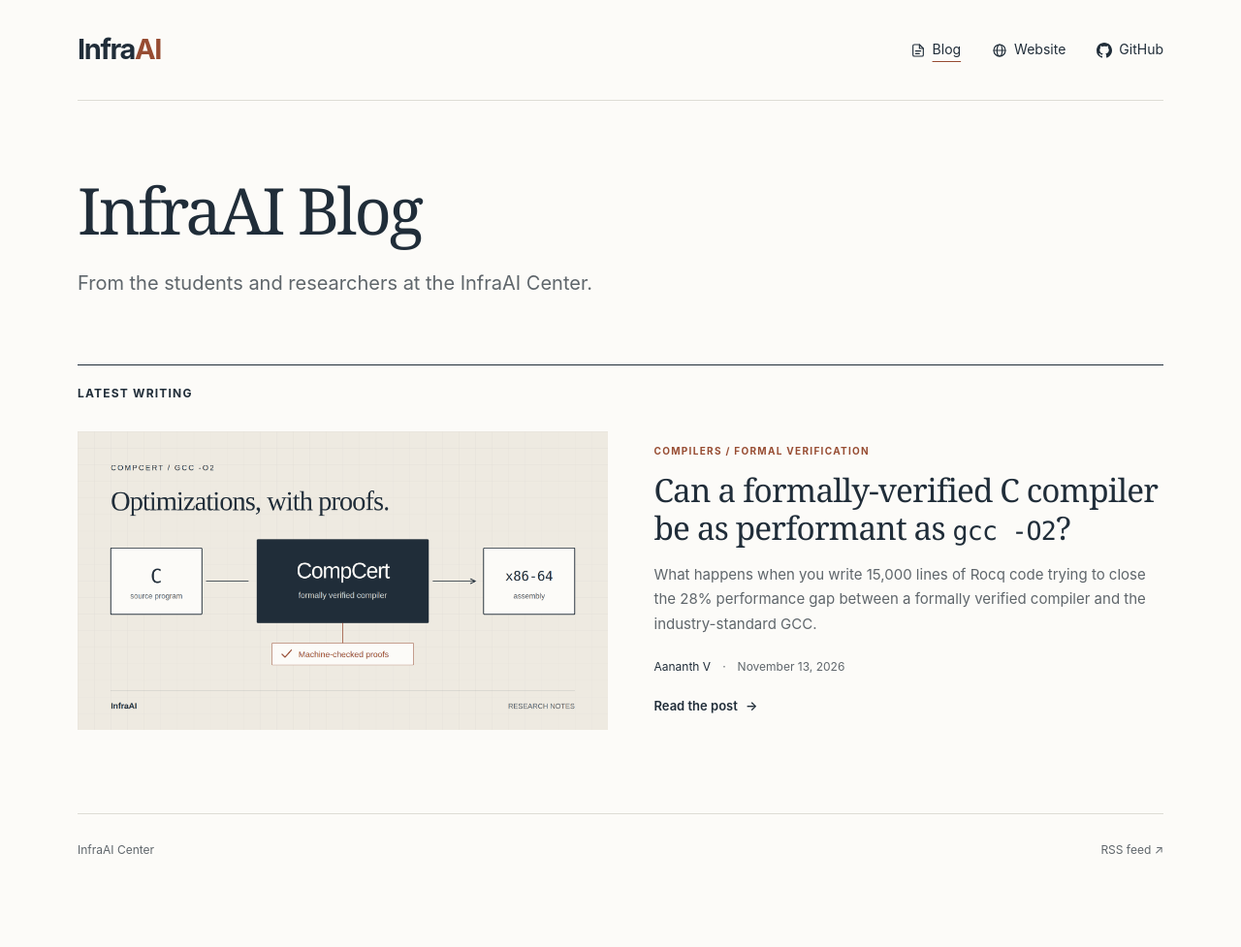
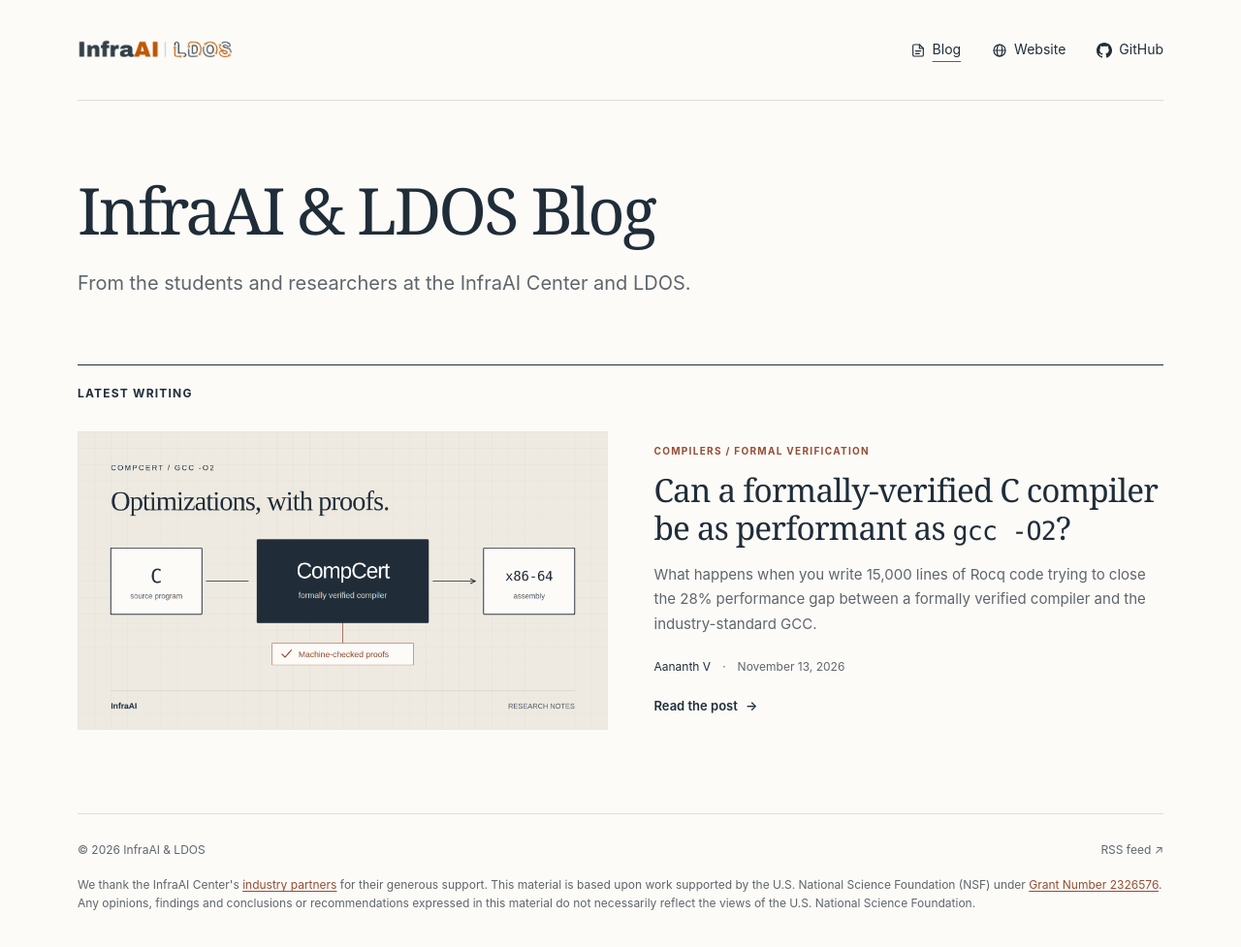
Before and after one commit to UT-InfraAI/ut-infraai.github.io, a Jekyll site: the page built from index.html, in a window 1280 px wide. Shown: the whole page at 97% size. Built offline with Jekyll 4.4.1, drawn with Linux system fonts in a browser that asks for light colours; before the commit the page ends 922 px from its top, so only the background shows below that.

Commit message:
Add InfraAI & LDOS branding and NSF acknowledgment footer
- Replace the text wordmark with the combined InfraAI | LDOS logo
- Rename the site to "InfraAI & LDOS Blog" (title, heading, subtitle)
- Footer: dynamic copyright ("© 2026", later "© 2026–YY") and a
  text-only acknowledgment linking to the industry partners page and
  the NSF Expeditions in Computing program (Grant 2326576)
- Footer links use the accent color

```diff
--- a/_config.yml
+++ b/_config.yml
@@ -1,4 +1,4 @@
-title: InfraAI Research Blog
+title: InfraAI & LDOS Blog
 description: Experiments, ideas, and explanations from the InfraAI group.
 url: "https://ut-infraai.github.io"
 baseurl: ""
--- a/_layouts/default.html
+++ b/_layouts/default.html
@@ -27,7 +27,7 @@
   <body>
     <a class="skip-link" href="#main">Skip to content</a>
     <header class="site-header shell">
-      <a class="wordmark" href="{{ '/' | relative_url }}" aria-label="InfraAI blog home">Infra<span>AI</span></a>
+      <a class="wordmark" href="{{ '/' | relative_url }}"><img src="{{ '/assets/images/infraai-ldos-logo.png' | relative_url }}" width="400" height="75" alt="InfraAI and LDOS blog home"></a>
       <nav aria-label="Main navigation">
         <a href="{{ '/' | relative_url }}"{% if page.url == '/' %} aria-current="page"{% endif %}>
           <svg class="nav-icon" viewBox="0 0 24 24" fill="none" stroke="currentColor" stroke-width="1.7" stroke-linecap="round" stroke-linejoin="round" aria-hidden="true" focusable="false">
@@ -57,8 +57,14 @@
       {{ content }}
     </main>
     <footer class="site-footer shell">
-      <span>InfraAI Center</span>
-      {% if site.posts.size > 0 %}<a href="{{ '/feed.xml' | relative_url }}">RSS feed <span aria-hidden="true">↗</span></a>{% endif %}
+      <div class="footer-row">
+        {% assign current_year = site.time | date: '%Y' | plus: 0 %}
+        <span>&copy; 2026{% if current_year > 2026 %}&ndash;{{ site.time | date: '%y' }}{% endif %} InfraAI &amp; LDOS</span>
+        {% if site.posts.size > 0 %}<a href="{{ '/feed.xml' | relative_url }}">RSS feed <span aria-hidden="true">↗</span></a>{% endif %}
+      </div>
+      <div class="footer-ack">
+        <p>We thank the InfraAI Center's <a href="https://infraai.center/industry">industry partners</a> for their generous support. This material is based upon work supported by the U.S. National Science Foundation (NSF) under <a href="https://www.nsf.gov/funding/opportunities/expeditions-expeditions-computing">Grant Number 2326576</a>. Any opinions, findings and conclusions or recommendations expressed in this material do not necessarily reflect the views of the U.S. National Science Foundation.</p>
+      </div>
     </footer>
   </body>
 </html>
--- a/assets/css/site.css
+++ b/assets/css/site.css
@@ -48,8 +48,8 @@ img { display: block; max-width: 100%; height: auto; }
   min-height: 104px;
   border-bottom: 1px solid var(--rule);
 }
-.wordmark { font-size: 29px; font-weight: 750; letter-spacing: -1.4px; text-decoration: none; }
-.wordmark span { color: var(--accent); }
+.wordmark { display: block; text-decoration: none; }
+.wordmark img { width: auto; height: 30px; }
 .site-header nav { display: flex; align-items: center; gap: 32px; font-size: 14px; }
 .site-header nav a { display: inline-flex; align-items: center; gap: 7px; min-height: 40px; text-decoration: none; white-space: nowrap; }
 .nav-icon { width: 16px; height: 16px; flex-shrink: 0; }
@@ -78,8 +78,12 @@ h1, h2, h3, p { margin-top: 0; }
 .post-card--text { display: block; }
 .post-card--text .post-card-copy { max-width: 730px; }
 .empty-state { color: var(--muted); }
-.site-footer { display: flex; justify-content: space-between; gap: 24px; margin-top: 42px; padding: 27px 0 36px; border-top: 1px solid var(--rule); color: var(--muted); font-size: 12px; }
+.site-footer { margin-top: 42px; padding: 27px 0 36px; border-top: 1px solid var(--rule); color: var(--muted); font-size: 12px; }
 .site-footer a { text-decoration: none; }
+.footer-row { display: flex; justify-content: space-between; gap: 24px; }
+.footer-ack { margin-top: 18px; line-height: 1.55; }
+.footer-ack p { margin: 0; }
+.footer-ack a { color: var(--accent); text-decoration: underline; }
 
 /* The article measure is narrower than the landing page. Figures can be wider. */
 .post-header { max-width: 800px; margin: 0 auto; padding: 45px 0 34px; }
@@ -138,7 +142,7 @@ figcaption { margin-top: 12px; color: var(--muted); font: 13px/1.5 var(--sans);
 @media (max-width: 620px) {
   .shell { width: calc(100% - 40px); }
   .site-header { gap: 16px; min-height: 80px; }
-  .wordmark { font-size: 25px; }
+  .wordmark img { height: 24px; }
   .site-header nav { gap: 14px; font-size: 12px; }
   .site-header nav a { gap: 5px; }
   .intro { padding: 46px 0 40px; }
--- a/index.html
+++ b/index.html
@@ -3,8 +3,8 @@ layout: default
 description: The InfraAI Blog, from the students and researchers at the InfraAI Center.
 ---
 <section class="intro" aria-labelledby="intro-heading">
-  <h1 id="intro-heading">InfraAI Blog</h1>
-  <p class="intro-description">From the students and researchers at the InfraAI Center.</p>
+  <h1 id="intro-heading">InfraAI &amp; LDOS Blog</h1>
+  <p class="intro-description">From the students and researchers at the InfraAI Center and LDOS.</p>
 </section>
 
 <section class="writing" aria-labelledby="writing-heading">
```
Also changed, not shown: assets/images/infraai-ldos-logo.png (added).
